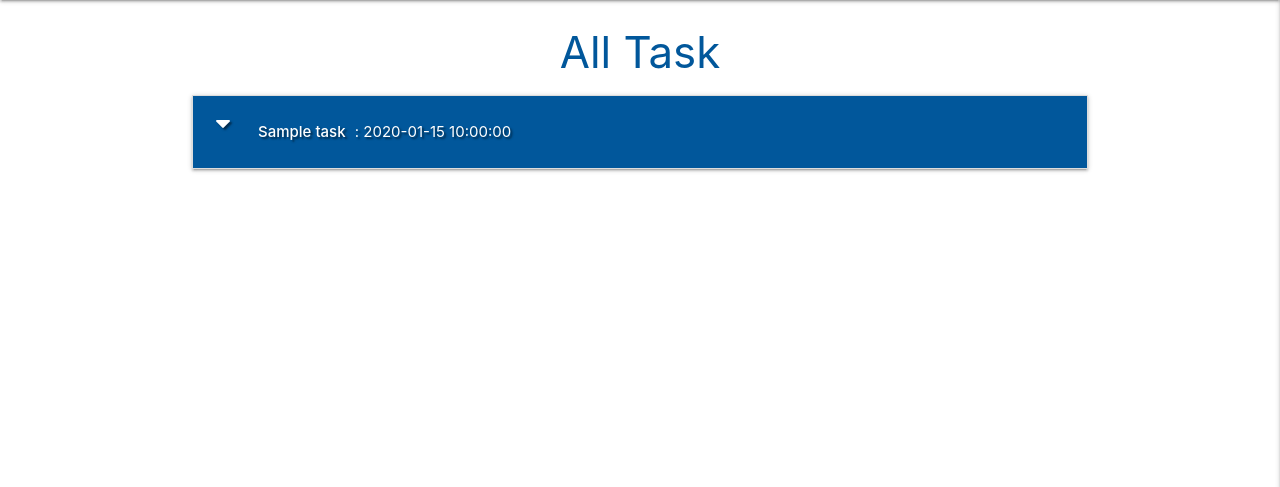
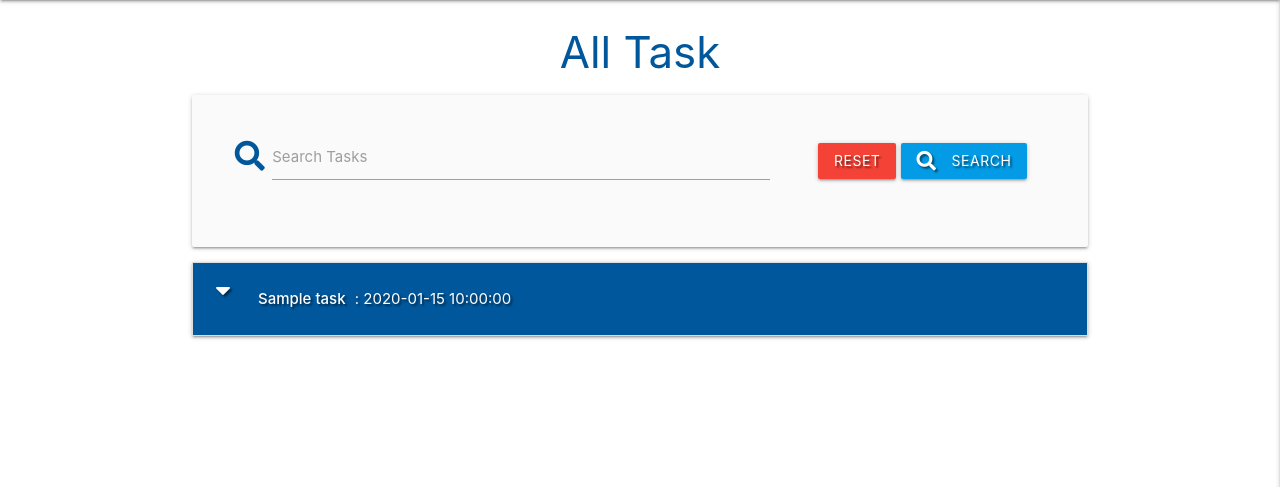
Before and after one commit to azimny86/task_menager, a Flask app: page / in a window 1280 px wide. Shown: the part 64-551 px from the top of the page. Run offline with Flask 2, Linux system fonts and the light colour scheme; a database or web service that is not in the repository returns one stand-in record (values such as "Sample title"); some libraries are stand-ins or nearby versions.

Commit message:
Add Search functionality

```diff
--- a/app.py
+++ b/app.py
@@ -22,6 +22,14 @@ mongo = PyMongo(app)
 @app.route("/get_tasks")
 def get_tasks():
     tasks = list(mongo.db.tasks.find())
+    return render_template("tasks.html", tasks=tasks)
+
+
+@app.route("/search", methods=["GET","POST"])
+def search():
+    query = request.form.get("query")
+    tasks = list(mongo.db.tasks.find({"$text":{"$search":query}}))
+
     return render_template("tasks.html", tasks=tasks)
 
 
@@ -186,6 +194,10 @@ def delete_category(category_id):
     return redirect(url_for("get_categories"))
 
 
+
+
+
+
 if __name__ == "__main__":
     app.run(host=os.environ.get("IP"),
             port=int(os.environ.get("PORT")),
--- a/templates/tasks.html
+++ b/templates/tasks.html
@@ -3,6 +3,24 @@
 
     <h3 class="light-blue-text text-darken-4 center-align">All Task</h3>
 
+    <div class="row card-panel grey lighten-5">
+        <form action="{{url_for('search')}}" method="post" class="col s12">
+            <div class="row valign-wrapper center-align">
+                <div class="input-field col s12 m8">
+                    <i class="fas fa-search prefix light-blue-text text-darken-4"></i>
+                    <input type="text" name="query" id="query" class="validate" minlength="3" required>
+                    <label for="query">Search Tasks</label>
+                </div>
+                <div class="col s12 m4">
+                    <a href="{{ url_for('get_tasks') }}" class="red btn text-shadow">Reset</a>
+                    <button type="submit" class="light-blue darken-1 btn text-shadow">
+                        <i class="fas fa-search left"></i> Search
+                </div>
+            </div>
+        </form>
+    </div>
+
+    {% if tasks|length >0 %}
     <ul class="collapsible">
         {% for task in tasks %}
         <li>
@@ -32,5 +50,9 @@
         </li>
         {% endfor %}
     </ul>
+    {% else %}
+    <h3 class="red-text text-darken-4 center-align">No Results Found</h3>
+
+    {% endif %}
 
 {% endblock %}
```
